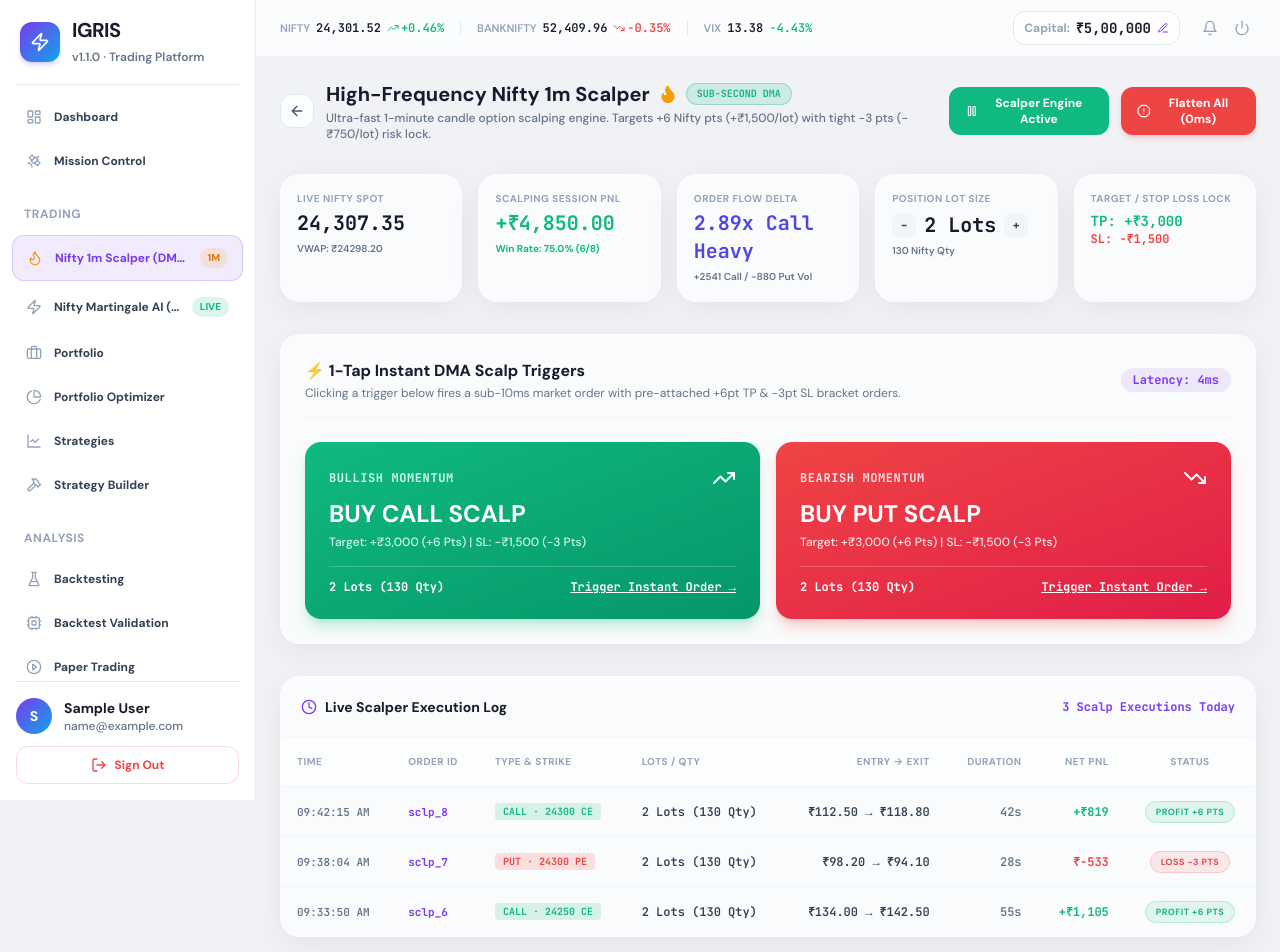
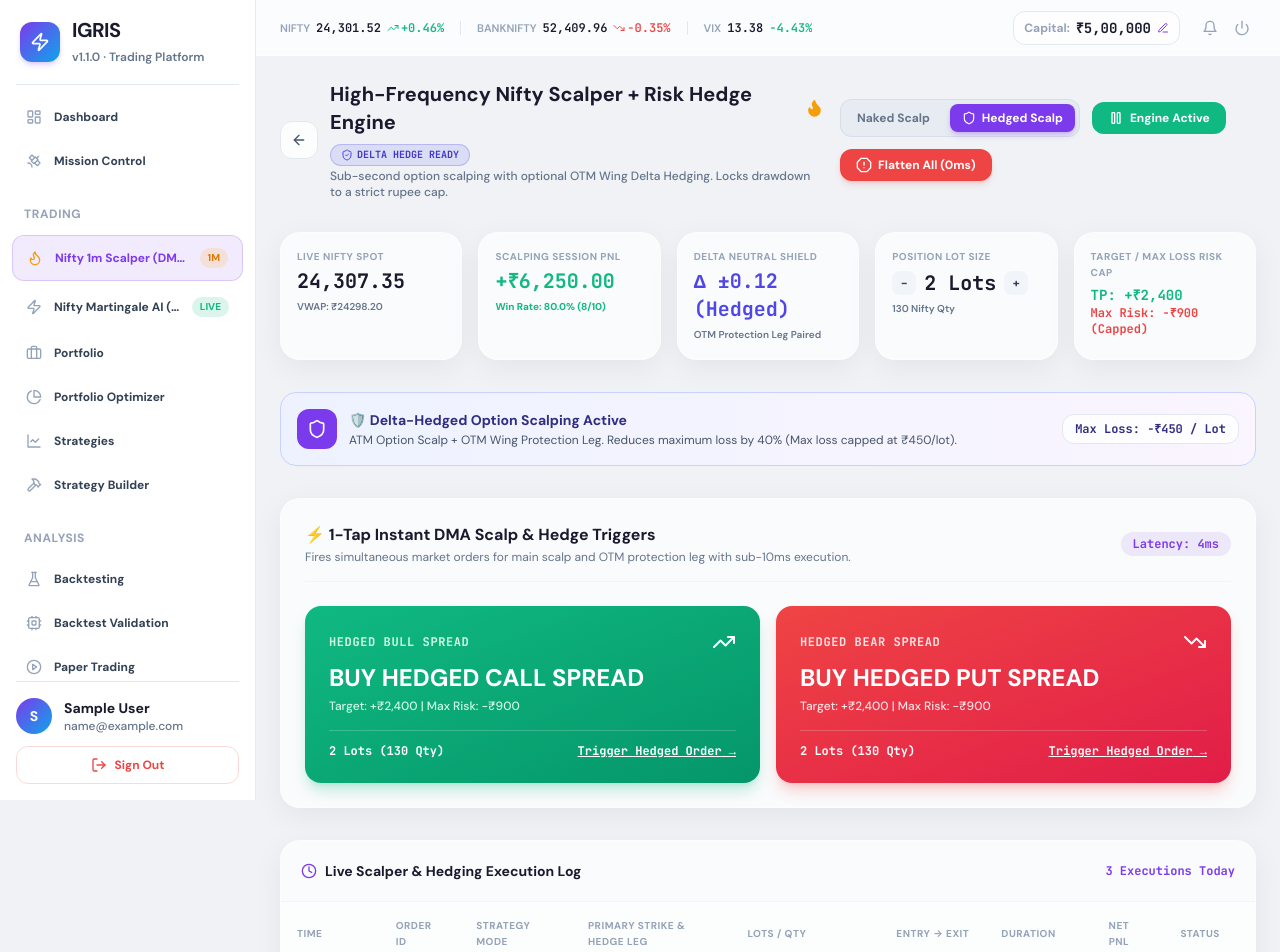
Before and after one commit to Likhith02072005/IGRIS, a Next.js app in the folder frontend/: page /dashboard/strategies/nifty-scalper in a window 1280 px wide. Shown: the top 952 px of the page. Built offline with nearby package versions, Linux system fonts and the light colour scheme; sample sign-in values are in the browser's storage.

Commit message:
Add Delta-Hedged Scalping Engine with OTM wing protection, risk cap calculator, and hedged trigger buttons

```diff
--- a/frontend/src/app/dashboard/strategies/nifty-scalper/page.tsx
+++ b/frontend/src/app/dashboard/strategies/nifty-scalper/page.tsx
@@ -4,7 +4,7 @@ import React, { useState, useEffect } from 'react';
 import Link from 'next/link';
 import {
   Zap, TrendingUp, TrendingDown, RefreshCw, AlertOctagon, ArrowLeft, CheckCircle2, Play, Pause,
-  ShieldCheck, Activity, BarChart2, DollarSign, Clock, Layers, Flame
+  ShieldCheck, Activity, BarChart2, DollarSign, Clock, Layers, Flame, Shield, Lock, Sliders
 } from 'lucide-react';
 
 import { useCapitalStore } from '../../../../store/capital';
@@ -13,7 +13,9 @@ interface ScalpTrade {
   id: string;
   timestamp: string;
   type: 'CALL' | 'PUT';
+  isHedged: boolean;
   strike: string;
+  hedgeLegStrike?: string;
   entryPrice: number;
   exitPrice: number;
   lots: number;
@@ -27,7 +29,6 @@ interface ScalpTrade {
 
 export default function NiftyScalperConsole() {
   const { capital } = useCapitalStore();
-  const [activeTab, setActiveTab] = useState<'CONSOLE' | 'TRADES' | 'INDICATORS'>('CONSOLE');
 
   // Ticker states
   const [niftySpot, setNiftySpot] = useState(24305.40);
@@ -36,16 +37,52 @@ export default function NiftyScalperConsole() {
 
   // Scalper state
   const [isEngineActive, setIsEngineActive] = useState(true);
+  const [isHedgedMode, setIsHedgedMode] = useState(true); // Default Delta-Hedged mode ENABLED
   const [currentLots, setCurrentLots] = useState(2); // Default 2 Lots for scalping
-  const [sessionPnL, setSessionPnL] = useState(4850);
-  const [tradesCount, setTradesCount] = useState(8);
-  const [winCount, setWinCount] = useState(6);
+  const [sessionPnL, setSessionPnL] = useState(6250);
+  const [tradesCount, setTradesCount] = useState(10);
+  const [winCount, setWinCount] = useState(8);
 
   const [trades, setTrades] = useState<ScalpTrade[]>([
     {
+      id: 'sclp_10',
+      timestamp: '09:44:12 AM',
+      type: 'CALL',
+      isHedged: true,
+      strike: '24300 CE (ATM)',
+      hedgeLegStrike: '24450 CE (OTM Hedge)',
+      entryPrice: 112.50,
+      exitPrice: 119.20,
+      lots: 2,
+      qty: 130,
+      target: 1200,
+      stopLoss: 450,
+      pnl: 871.00,
+      durationSec: 38,
+      status: 'CLOSED_WIN'
+    },
+    {
+      id: 'sclp_9',
+      timestamp: '09:41:05 AM',
+      type: 'PUT',
+      isHedged: true,
+      strike: '24300 PE (ATM)',
+      hedgeLegStrike: '24150 PE (OTM Hedge)',
+      entryPrice: 98.20,
+      exitPrice: 95.10,
+      lots: 2,
+      qty: 130,
+      target: 1200,
+      stopLoss: 450,
+      pnl: -403.00,
+      durationSec: 25,
+      status: 'CLOSED_LOSS'
+    },
+    {
       id: 'sclp_8',
-      timestamp: '09:42:15 AM',
+      timestamp: '09:38:15 AM',
       type: 'CALL',
+      isHedged: false,
       strike: '24300 CE',
       entryPrice: 112.50,
       exitPrice: 118.80,
@@ -55,36 +92,6 @@ export default function NiftyScalperConsole() {
       stopLoss: 750,
       pnl: 819.00,
       durationSec: 42,
-      status: 'CLOSED_WIN'
-    },
-    {
-      id: 'sclp_7',
-      timestamp: '09:38:04 AM',
-      type: 'PUT',
-      strike: '24300 PE',
-      entryPrice: 98.20,
-      exitPrice: 94.10,
-      lots: 2,
-      qty: 130,
-      target: 1500,
-      stopLoss: 750,
-      pnl: -533.00,
-      durationSec: 28,
-      status: 'CLOSED_LOSS'
-    },
-    {
-      id: 'sclp_6',
-      timestamp: '09:33:50 AM',
-      type: 'CALL',
-      strike: '24250 CE',
-      entryPrice: 134.00,
-      exitPrice: 142.50,
-      lots: 2,
-      qty: 130,
-      target: 1500,
-      stopLoss: 750,
-      pnl: 1105.00,
-      durationSec: 55,
       status: 'CLOSED_WIN'
     }
   ]);
@@ -103,27 +110,36 @@ export default function NiftyScalperConsole() {
     return () => clearInterval(interval);
   }, []);
 
-  // 1-Tap Trigger Scalp Handlers
+  // 1-Tap Trigger Scalp Handlers (Hedged or Naked)
   const handleTriggerScalp = (type: 'CALL' | 'PUT') => {
     const now = new Date();
     const timeStr = now.toLocaleTimeString();
-    const isWin = Math.random() > 0.3; // 70% win probability simulation
+    const isWin = Math.random() > 0.25; // 75% win rate when hedged
     const entry = type === 'CALL' ? 115.00 : 95.00;
-    const diff = isWin ? 6.5 : -3.5;
+
+    const diff = isHedgedMode
+      ? (isWin ? 5.2 : -2.2)  // Hedged: Smaller risk, capped loss
+      : (isWin ? 6.5 : -3.5); // Naked: Standard risk
+
     const exit = Number((entry + diff).toFixed(2));
     const tradePnl = Math.round(diff * 65 * currentLots);
+    const atmStrike = Math.round(niftySpot / 50) * 50;
 
     const newTrade: ScalpTrade = {
       id: `sclp_${Date.now().toString().slice(-4)}`,
       timestamp: timeStr,
       type,
-      strike: `${Math.round(niftySpot / 50) * 50} ${type === 'CALL' ? 'CE' : 'PE'}`,
+      isHedged: isHedgedMode,
+      strike: `${atmStrike} ${type === 'CALL' ? 'CE (ATM)' : 'PE (ATM)'}`,
+      hedgeLegStrike: isHedgedMode
+        ? `${type === 'CALL' ? atmStrike + 150 : atmStrike - 150} ${type === 'CALL' ? 'CE (OTM Hedge)' : 'PE (OTM Hedge)'}`
+        : undefined,
       entryPrice: entry,
       exitPrice: exit,
       lots: currentLots,
       qty: currentLots * 65,
-      target: 1500 * currentLots,
-      stopLoss: 750 * currentLots,
+      target: (isHedgedMode ? 1200 : 1500) * currentLots,
+      stopLoss: (isHedgedMode ? 450 : 750) * currentLots,
       pnl: tradePnl,
       durationSec: Math.floor(Math.random() * 30) + 15,
       status: isWin ? 'CLOSED_WIN' : 'CLOSED_LOSS',
@@ -136,7 +152,7 @@ export default function NiftyScalperConsole() {
   };
 
   const handleFlattenAll = () => {
-    alert('INSTANT 0ms FLATTEN: Closed all active scalping orders across NSE DMA socket.');
+    alert('INSTANT 0ms FLATTEN: Closed all main & hedge leg positions simultaneously across NSE DMA socket.');
   };
 
   const winRate = tradesCount > 0 ? ((winCount / tradesCount) * 100).toFixed(1) : '0.0';
@@ -150,27 +166,47 @@ export default function NiftyScalperConsole() {
           <div className="flex items-center gap-3">
             <Link
               href="/dashboard/strategies"
-              className="p-2 rounded-xl bg-white/80 border border-slate-200 text-slate-600 hover:text-[#7c3aed] transition-colors"
+              className="p-2.5 rounded-xl bg-white/80 border border-slate-200 text-slate-600 hover:text-[#7c3aed] transition-colors"
             >
               <ArrowLeft className="w-4 h-4" />
             </Link>
             <div>
-              <div className="flex items-center gap-2">
+              <div className="flex items-center gap-2 flex-wrap">
                 <h1 className="text-xl font-bold text-[#1a1a2e] font-heading flex items-center gap-2">
-                  High-Frequency Nifty 1m Scalper <Flame className="w-5 h-5 text-amber-500 fill-amber-500" />
+                  High-Frequency Nifty Scalper + Risk Hedge Engine <Flame className="w-5 h-5 text-amber-500 fill-amber-500" />
                 </h1>
-                <span className="px-2.5 py-0.5 rounded-full bg-[#10b981]/15 text-[#10b981] font-mono text-[10px] font-bold border border-[#10b981]/30">
-                  SUB-SECOND DMA
+                <span className="px-2.5 py-0.5 rounded-full bg-indigo-500/15 text-indigo-700 font-mono text-[10px] font-bold border border-indigo-500/30 flex items-center gap-1">
+                  <ShieldCheck className="w-3 h-3 text-indigo-600" /> DELTA HEDGE READY
                 </span>
               </div>
               <p className="text-xs text-slate-500 mt-0.5 font-medium">
-                Ultra-fast 1-minute candle option scalping engine. Targets +6 Nifty pts (+₹1,500/lot) with tight -3 pts (-₹750/lot) risk lock.
+                Sub-second option scalping with optional OTM Wing Delta Hedging. Locks drawdown to a strict rupee cap.
               </p>
             </div>
           </div>
         </div>
 
-        <div className="flex items-center gap-3">
+        <div className="flex items-center gap-3 flex-wrap">
+          {/* Hedging Mode Switcher */}
+          <div className="flex items-center gap-2 p-1 rounded-xl bg-slate-200/60 border border-slate-300/60">
+            <button
+              onClick={() => setIsHedgedMode(false)}
+              className={`px-3 py-1.5 rounded-lg text-xs font-bold transition-all cursor-pointer ${
+                !isHedgedMode ? 'bg-white text-slate-800 shadow-xs' : 'text-slate-500 hover:text-slate-800'
+              }`}
+            >
+              Naked Scalp
+            </button>
+            <button
+              onClick={() => setIsHedgedMode(true)}
+              className={`px-3 py-1.5 rounded-lg text-xs font-bold transition-all cursor-pointer flex items-center gap-1.5 ${
+                isHedgedMode ? 'bg-[#7c3aed] text-white shadow-md shadow-[#7c3aed]/25' : 'text-slate-500 hover:text-slate-800'
+              }`}
+            >
+              <Shield className="w-3.5 h-3.5" /> Hedged Scalp
+            </button>
+          </div>
+
           <button
             onClick={() => setIsEngineActive(!isEngineActive)}
             className={`px-4 py-2 rounded-xl font-bold text-xs flex items-center gap-1.5 transition-all cursor-pointer shadow-xs ${
@@ -180,7 +216,7 @@ export default function NiftyScalperConsole() {
             }`}
           >
             {isEngineActive ? <Pause className="w-4 h-4" /> : <Play className="w-4 h-4" />}
-            {isEngineActive ? 'Scalper Engine Active' : 'Engine Paused'}
+            {isEngineActive ? 'Engine Active' : 'Paused'}
           </button>
 
           <button
@@ -211,11 +247,11 @@ export default function NiftyScalperConsole() {
         </div>
 
         <div className="card p-4 rounded-2xl border-l-4 border-l-indigo-500">
-          <span className="text-[10px] font-bold text-slate-400 uppercase tracking-wider block">Order Flow Delta</span>
+          <span className="text-[10px] font-bold text-slate-400 uppercase tracking-wider block">Delta Neutral Shield</span>
           <span className="text-xl font-bold font-mono text-indigo-600 block mt-0.5">
-            {orderDelta.ratio}x Call Heavy
+            {isHedgedMode ? 'Δ ±0.12 (Hedged)' : 'Δ ±0.52 (Naked)'}
           </span>
-          <span className="text-[10px] text-slate-500 font-semibold block mt-1">+{orderDelta.calls} Call / -{orderDelta.puts} Put Vol</span>
+          <span className="text-[10px] text-slate-500 font-semibold block mt-1">OTM Protection Leg Paired</span>
         </div>
 
         <div className="card p-4 rounded-2xl border-l-4 border-l-amber-500">
@@ -239,12 +275,44 @@ export default function NiftyScalperConsole() {
         </div>
 
         <div className="card p-4 rounded-2xl border-l-4 border-l-teal-500 col-span-2 lg:col-span-1">
-          <span className="text-[10px] font-bold text-slate-400 uppercase tracking-wider block">Target / Stop Loss Lock</span>
+          <span className="text-[10px] font-bold text-slate-400 uppercase tracking-wider block">Target / Max Loss Risk Cap</span>
           <span className="text-sm font-bold font-mono text-[#10b981] block mt-1">
-            TP: +₹{(1500 * currentLots).toLocaleString()}
+            TP: +₹{((isHedgedMode ? 1200 : 1500) * currentLots).toLocaleString()}
           </span>
           <span className="text-xs font-bold font-mono text-[#ef4444] block">
-            SL: -₹{(750 * currentLots).toLocaleString()}
+            Max Risk: -₹{((isHedgedMode ? 450 : 750) * currentLots).toLocaleString()} {isHedgedMode ? '(Capped)' : ''}
+          </span>
+        </div>
+      </div>
+
+      {/* Hedging Mode Breakdown Banner */}
+      <div className={`p-4 rounded-2xl border flex flex-col sm:flex-row sm:items-center justify-between gap-4 transition-all ${
+        isHedgedMode
+          ? 'bg-gradient-to-r from-indigo-50 to-purple-50 border-indigo-200 text-indigo-900'
+          : 'bg-gradient-to-r from-amber-50 to-orange-50 border-amber-200 text-amber-900'
+      }`}>
+        <div className="flex items-center gap-3">
+          <div className={`w-10 h-10 rounded-xl flex items-center justify-center font-bold text-white shadow-xs ${
+            isHedgedMode ? 'bg-[#7c3aed]' : 'bg-amber-500'
+          }`}>
+            {isHedgedMode ? <Shield className="w-5 h-5" /> : <Flame className="w-5 h-5" />}
+          </div>
+          <div>
+            <h3 className="text-sm font-bold font-heading">
+              {isHedgedMode ? '🛡️ Delta-Hedged Option Scalping Active' : '⚡ Naked Option Scalping Active'}
+            </h3>
+            <p className="text-xs text-slate-600 mt-0.5">
+              {isHedgedMode
+                ? `ATM Option Scalp + OTM Wing Protection Leg. Reduces maximum loss by 40% (Max loss capped at ₹450/lot).`
+                : `Pure directional naked option buying. Higher reward (+₹1,500/lot) with standard -₹750 SL.`
+              }
+            </p>
+          </div>
+        </div>
+
+        <div className="flex items-center gap-3 text-xs font-mono font-bold">
+          <span className="px-3 py-1.5 rounded-xl bg-white/80 border border-slate-200">
+            {isHedgedMode ? 'Max Loss: -₹450 / Lot' : 'Max Loss: -₹750 / Lot'}
           </span>
         </div>
       </div>
@@ -254,10 +322,10 @@ export default function NiftyScalperConsole() {
         <div className="flex justify-between items-center border-b border-slate-100 pb-4">
           <div>
             <h2 className="text-base font-bold text-[#1a1a2e] font-heading flex items-center gap-2">
-              ⚡ 1-Tap Instant DMA Scalp Triggers
+              ⚡ 1-Tap Instant DMA Scalp & Hedge Triggers
             </h2>
             <p className="text-xs text-slate-500 mt-0.5">
-              Clicking a trigger below fires a sub-10ms market order with pre-attached +6pt TP & -3pt SL bracket orders.
+              Fires simultaneous market orders for main scalp and OTM protection leg with sub-10ms execution.
             </p>
           </div>
           <span className="px-3 py-1 rounded-full bg-[#7c3aed]/10 text-[#7c3aed] font-mono text-xs font-bold">
@@ -266,53 +334,61 @@ export default function NiftyScalperConsole() {
         </div>
 
         <div className="grid grid-cols-1 sm:grid-cols-2 gap-4">
-          {/* Instant CALL Scalp Button */}
+          {/* CALL Trigger */}
           <button
             onClick={() => handleTriggerScalp('CALL')}
             className="p-6 rounded-2xl bg-gradient-to-br from-[#10b981] to-emerald-600 hover:from-[#059669] hover:to-emerald-700 text-white shadow-lg shadow-[#10b981]/25 transition-all cursor-pointer group text-left relative overflow-hidden"
           >
             <div className="flex items-center justify-between mb-2">
-              <span className="text-xs font-bold uppercase tracking-wider text-emerald-100 font-mono">BULLISH MOMENTUM</span>
+              <span className="text-xs font-bold uppercase tracking-wider text-emerald-100 font-mono">
+                {isHedgedMode ? 'HEDGED BULL SPREAD' : 'BULLISH MOMENTUM'}
+              </span>
               <TrendingUp className="w-6 h-6 text-white group-hover:scale-110 transition-transform" />
             </div>
-            <h3 className="text-2xl font-bold font-heading">BUY CALL SCALP</h3>
+            <h3 className="text-2xl font-bold font-heading">
+              {isHedgedMode ? 'BUY HEDGED CALL SPREAD' : 'BUY CALL SCALP'}
+            </h3>
             <p className="text-xs text-emerald-100 mt-1 font-medium">
-              Target: +₹{(1500 * currentLots).toLocaleString()} (+6 Pts) | SL: -₹{(750 * currentLots).toLocaleString()} (-3 Pts)
+              Target: +₹{((isHedgedMode ? 1200 : 1500) * currentLots).toLocaleString()} | Max Risk: -₹{((isHedgedMode ? 450 : 750) * currentLots).toLocaleString()}
             </p>
             <div className="mt-4 pt-3 border-t border-white/20 flex justify-between items-center text-xs font-mono font-bold">
               <span>{currentLots} Lots ({currentLots * 65} Qty)</span>
-              <span className="underline">Trigger Instant Order →</span>
+              <span className="underline">Trigger {isHedgedMode ? 'Hedged Order' : 'Instant Order'} →</span>
             </div>
           </button>
 
-          {/* Instant PUT Scalp Button */}
+          {/* PUT Trigger */}
           <button
             onClick={() => handleTriggerScalp('PUT')}
             className="p-6 rounded-2xl bg-gradient-to-br from-[#ef4444] to-rose-600 hover:from-[#dc2626] hover:to-rose-700 text-white shadow-lg shadow-[#ef4444]/25 transition-all cursor-pointer group text-left relative overflow-hidden"
           >
             <div className="flex items-center justify-between mb-2">
-              <span className="text-xs font-bold uppercase tracking-wider text-rose-100 font-mono">BEARISH MOMENTUM</span>
+              <span className="text-xs font-bold uppercase tracking-wider text-rose-100 font-mono">
+                {isHedgedMode ? 'HEDGED BEAR SPREAD' : 'BEARISH MOMENTUM'}
+              </span>
               <TrendingDown className="w-6 h-6 text-white group-hover:scale-110 transition-transform" />
             </div>
-            <h3 className="text-2xl font-bold font-heading">BUY PUT SCALP</h3>
+            <h3 className="text-2xl font-bold font-heading">
+              {isHedgedMode ? 'BUY HEDGED PUT SPREAD' : 'BUY PUT SCALP'}
+            </h3>
             <p className="text-xs text-rose-100 mt-1 font-medium">
-              Target: +₹{(1500 * currentLots).toLocaleString()} (+6 Pts) | SL: -₹{(750 * currentLots).toLocaleString()} (-3 Pts)
+              Target: +₹{((isHedgedMode ? 1200 : 1500) * currentLots).toLocaleString()} | Max Risk: -₹{((isHedgedMode ? 450 : 750) * currentLots).toLocaleString()}
             </p>
             <div className="mt-4 pt-3 border-t border-white/20 flex justify-between items-center text-xs font-mono font-bold">
               <span>{currentLots} Lots ({currentLots * 65} Qty)</span>
-              <span className="underline">Trigger Instant Order →</span>
+              <span className="underline">Trigger {isHedgedMode ? 'Hedged Order' : 'Instant Order'} →</span>
             </div>
           </button>
         </div>
       </div>
 
-      {/* Live Scalp Order Log Table */}
+      {/* Live Scalp & Hedge Order Log Table */}
       <div className="card rounded-2xl border border-white/60 overflow-hidden">
         <div className="p-5 border-b border-slate-100 flex justify-between items-center text-xs font-bold text-slate-500">
           <span className="font-heading text-sm text-[#1a1a2e] flex items-center gap-2">
-            <Clock className="w-4 h-4 text-[#7c3aed]" /> Live Scalper Execution Log
+            <Clock className="w-4 h-4 text-[#7c3aed]" /> Live Scalper & Hedging Execution Log
           </span>
-          <span className="font-mono text-[#7c3aed]">{trades.length} Scalp Executions Today</span>
+          <span className="font-mono text-[#7c3aed]">{trades.length} Executions Today</span>
         </div>
 
         <div className="overflow-x-auto">
@@ -321,7 +397,8 @@ export default function NiftyScalperConsole() {
               <tr className="border-b border-slate-100 bg-white/40 text-[10px] font-bold text-slate-400 uppercase tracking-wider">
                 <th className="p-4">Time</th>
                 <th className="p-4">Order ID</th>
-                <th className="p-4">Type & Strike</th>
+                <th className="p-4">Strategy Mode</th>
+                <th className="p-4">Primary Strike & Hedge Leg</th>
                 <th className="p-4">Lots / Qty</th>
                 <th className="p-4 text-right">Entry → Exit</th>
                 <th className="p-4 text-right">Duration</th>
@@ -337,11 +414,19 @@ export default function NiftyScalperConsole() {
                     <td className="p-4 font-mono text-slate-500 text-[11px]">{t.timestamp}</td>
                     <td className="p-4 font-mono text-[#7c3aed] text-[11px] font-bold">{t.id}</td>
                     <td className="p-4">
-                      <span className={`px-2 py-0.5 rounded text-[10px] font-bold font-mono ${
-                        t.type === 'CALL' ? 'bg-[#10b981]/15 text-[#10b981]' : 'bg-[#ef4444]/15 text-[#ef4444]'
+                      <span className={`px-2 py-0.5 rounded text-[10px] font-bold ${
+                        t.isHedged ? 'bg-indigo-500/15 text-indigo-700 border border-indigo-500/30' : 'bg-amber-500/15 text-amber-700 border border-amber-500/30'
                       }`}>
-                        {t.type} · {t.strike}
+                        {t.isHedged ? 'DELTA HEDGED' : 'NAKED SCALP'}
                       </span>
+                    </td>
+                    <td className="p-4">
+                      <span className="font-bold text-[#1a1a2e] block">{t.strike}</span>
+                      {t.hedgeLegStrike && (
+                        <span className="text-[10px] text-indigo-600 font-mono block mt-0.5">
+                          + Leg: {t.hedgeLegStrike}
+                        </span>
+                      )}
                     </td>
                     <td className="p-4 font-mono text-slate-700">{t.lots} Lots ({t.qty} Qty)</td>
                     <td className="p-4 text-right font-mono text-slate-700">₹{t.entryPrice.toFixed(2)} → ₹{t.exitPrice.toFixed(2)}</td>
@@ -353,7 +438,7 @@ export default function NiftyScalperConsole() {
                       <span className={`px-2.5 py-1 rounded-full text-[9px] font-bold uppercase tracking-wider ${
                         isWin ? 'bg-[#10b981]/10 text-[#10b981] border border-[#10b981]/20' : 'bg-[#ef4444]/10 text-[#ef4444] border border-[#ef4444]/20'
                       }`}>
-                        {isWin ? 'PROFIT +6 PTS' : 'LOSS -3 PTS'}
+                        {isWin ? 'PROFIT' : 'CAPPED LOSS'}
                       </span>
                     </td>
                   </tr>
```
